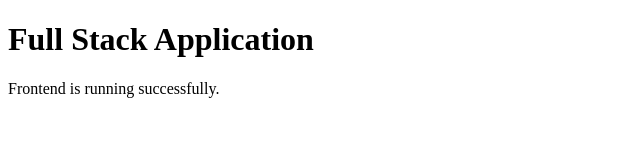
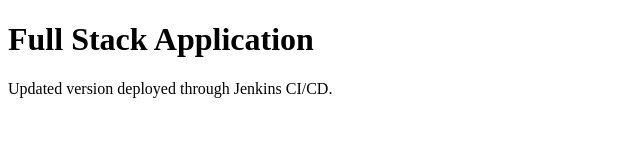
Before and after one commit to Abhishek-zxc/fullstack-cicd, a plain HTML site: page frontend/index.html in a window 1280 px wide. Shown: the whole page, without its empty margins (0-640 px from the left). Drawn offline with Linux system fonts and the light colour scheme.

Commit message:
full stack

```diff
--- a/frontend/index.html
+++ b/frontend/index.html
@@ -5,6 +5,6 @@
 </head>
 <body>
     <h1>Full Stack Application</h1>
-    <p>Frontend is running successfully.</p>
+    <p>Updated version deployed through Jenkins CI/CD.</p>
 </body>
 </html>
```
